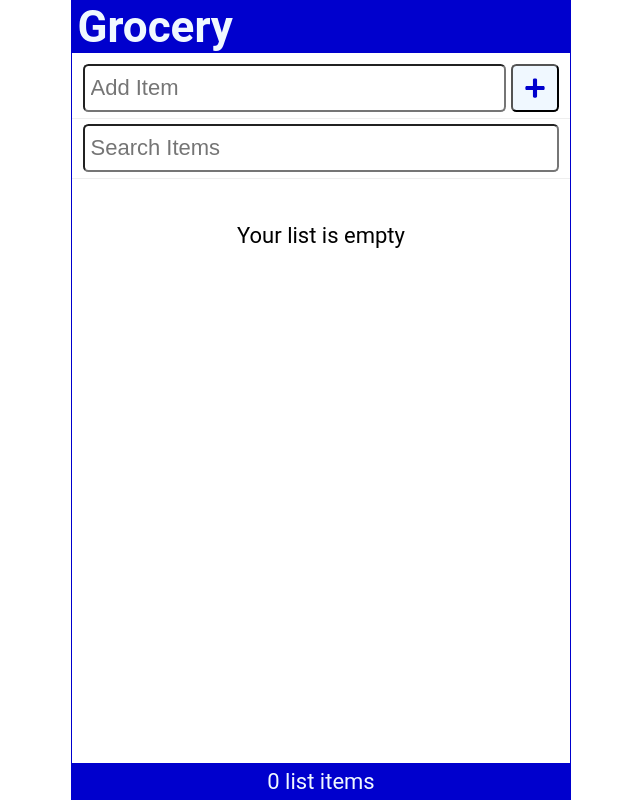
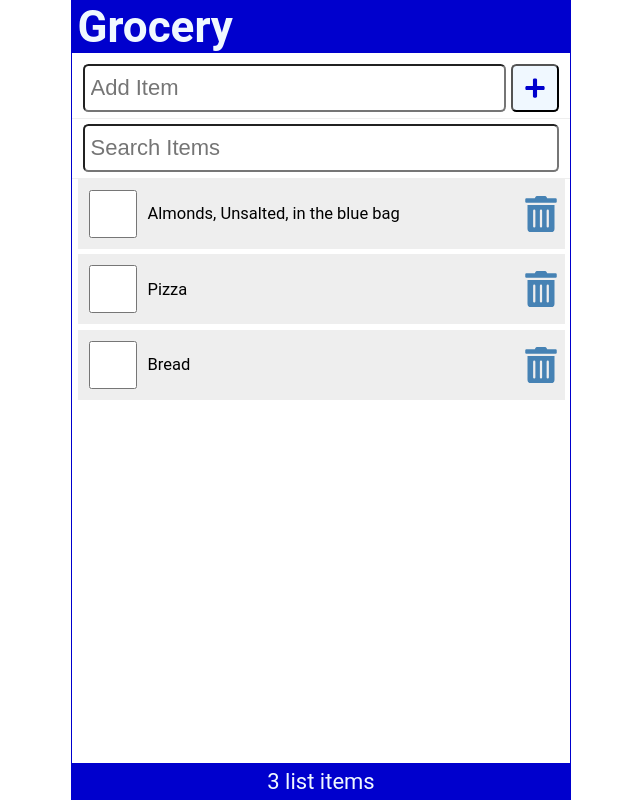
Before and after one commit to shashidhar275/React-Resources, a React (Create React App) app: page / in a window 1280 px wide. Shown: the whole page, without its empty margins (319-959 px from the left). Built offline with nearby package versions, Linux system fonts and the light colour scheme; data requests are answered from the project's data file.

Commit message:
Use of Json-server Rest API

```diff
--- /dev/null
+++ b/data/db.json
@@ -0,0 +1,19 @@
+{
+    "items": [
+        {
+            "id": 1,
+            "checked": false,
+            "item": "Almonds, Unsalted, in the blue bag"
+        },
+        {
+            "id": 2,
+            "checked": false,
+            "item": "Pizza"
+        },
+        {
+            "id": 3,
+            "checked": false,
+            "item": "Bread"
+        }
+    ]
+}
--- a/src/App.js
+++ b/src/App.js
@@ -6,13 +6,34 @@
 import { useState, useEffect } from 'react';
 
 function App() { //Built in component or Default component
-    const [ items,setItems ] = useState( JSON.parse(localStorage.getItem('shoppingList')) || []);
+    const API_URL = 'http://localhost:3500/items';
+
+    const [ items,setItems ] = useState( [] );
     const [newItem,setNewItem] = useState('');
     const [search,setSearch] = useState('');
+    const [fetchError,setFetchError] = useState(null);
+    const [isLoading, setIsLoading] = useState(true);
 
     useEffect(()=>{
-      localStorage.setItem('shoppingList',JSON.stringify(items));
-    },[items])
+
+      const fetchItems = async ()=>{
+        try{
+          const response = await fetch(API_URL);
+          if (!response.ok) throw Error('Did not received expected data');
+          const listItems = await response.json();
+          setItems(listItems);
+          setFetchError(null);
+        }catch(err){
+          setFetchError(err.message);
+        }finally{
+          setIsLoading(false);
+        }
+      };
+
+      setTimeout(()=>{
+        (async ()=> await fetchItems())();
+      },2000);
+    },[])
 
     const addItem = (item) => {
       const id = items.length ? items[items.length-1].id + 1: 1;
@@ -45,7 +66,11 @@
       <Header title="Grocery"/>
       <AddItem newItem={newItem} setNewItem={setNewItem} handleSubmit={handleSubmit} />
       <SearchItem search={search} setSearch={setSearch}/>
-      <Content items={items.filter(item => ((item.item).toLowerCase()).includes(search.toLowerCase()))} handleCheck={handleCheck} handleDelete={handleDelete}/>
+      <main>
+        {isLoading && <p>Loading Items...</p>}
+        {fetchError && <p style={{color: 'red'}}>{`Error: ${fetchError}`}</p>}
+        {!fetchError && !isLoading && <Content items={items.filter(item => ((item.item).toLowerCase()).includes(search.toLowerCase()))} handleCheck={handleCheck} handleDelete={handleDelete}/>}
+      </main>
       <Footer length={items.length}/>
     </div>
   );
--- a/src/content.js
+++ b/src/content.js
@@ -3,14 +3,14 @@
 
 const Content = ( {items, handleCheck, handleDelete} ) => {
   return (
-    <main>
+    <>
         { items.length ? (
             <ItemList items={items} handleCheck={handleCheck} handleDelete={handleDelete} />
         ):(
             <p style={{marginTop: '2rem'}}>Your list is empty</p>
         )}
 
-    </main>
+    </>
   )
 }
 
```
